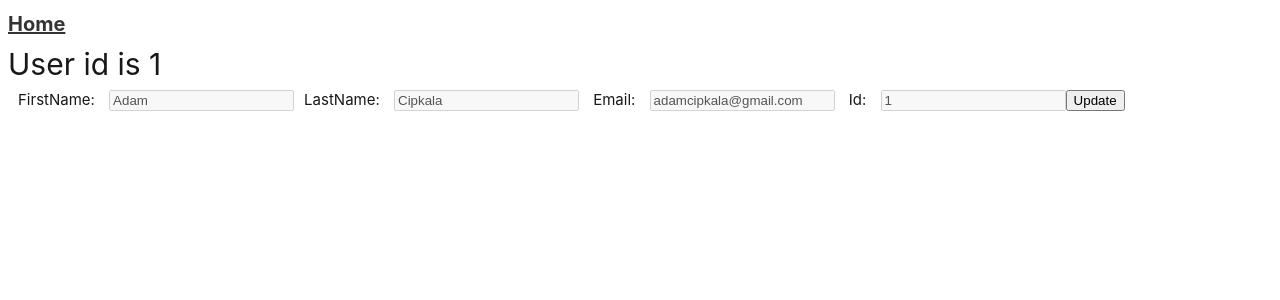
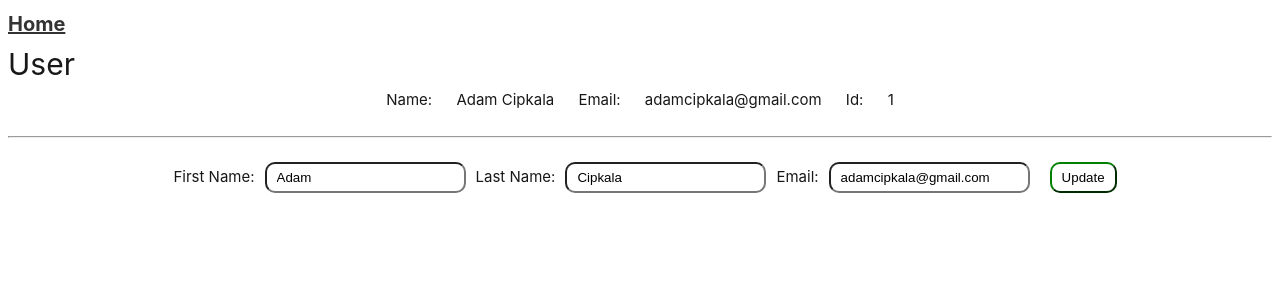
Before and after one commit to Zealand-CS/web-front, a Vue app: page /user/1 in a window 1280 px wide. Both pictures are taken after a click on the button "Update". Shown: the top 300 px of the page. Built offline with nearby package versions, Linux system fonts and the light colour scheme.

Commit message:
Update-User

```diff
--- a/src/components/UserComponent.vue
+++ b/src/components/UserComponent.vue
@@ -1,3 +1,13 @@
+<script lang="ts">
+export default {
+  data() {
+    return {
+      showInputs: false,
+    }
+  }
+}
+</script>
+
 <script setup lang="ts">
 import type { UserAPI } from '@/api/users.api';
 
@@ -8,25 +18,52 @@ defineProps<UserProps>();
 </script>
 
 <template>
-    <div>
-      <h1>User id is {{ user.id }}</h1>
-      <label for="FirstName">FirstName: </label>
-      <input type="text" id="FirstName" name="name" :value="user.firstName" disabled/>
-      <label for="LastName">LastName: </label>
-      <input type="text" id="LastName" name="lastname" :value="user.lastName" disabled />
+  <div>
+    <h1>User</h1>
+
+    <div style="text-align: center">
+      <label for="Name">Name: </label>
+      <label id="Name" name="name" :value="user.firstName + ' ' + user.lastName">{{ user.firstName + ' ' + user.lastName }}</label>
 
       <label for="Email"> Email: </label>
-      <input type="text" id="Email" name="email" :value="user.email" disabled/>
+      <label id="Email" name="email" :value="user.email">{{ user.email }}</label>
       <label for="ID"> Id: </label>
-      <input type="text" id="ID" name="id" :value="user.id" disabled/>
-
+      <label id="ID" name="id" :value="user.id">{{ user.id }}</label>
       <span>
-        <button>Update</button>
+        <button v-if="!showInputs" @click="showInputs = !showInputs" class="update-button button">Update</button>
       </span>
     </div>
-  </template>
-
+    <br>
+    <hr>
+    <br>
+    <div v-if="showInputs" style="text-align: center" >
+      <label for="firstNameInput">First Name:</label>
+      <input id="firstNameInput" v-model="user.firstName" class="update-input"/>
+      <label for="lastNameInput">Last Name:</label>
+      <input id="lastNameInput" v-model="user.lastName" class="update-input" />
+      <label for="emailInput">Email:</label>
+      <input id="emailInput" v-model="user.email" class="update-input"/>
+      <span>
+        <button @click="showInputs = !showInputs" class="update-button button">Update</button>
+      </span>
+    </div>
+  </div>
+</template>
 
 <style scoped>
-
+.update-button {
+  border-color: green ;
+  background-color: white;
+  margin-left: 20px;
+}
+.button {
+    border-radius: 10px;
+    padding: 6px 10px;
+    font-weight: 100;
+  }
+  .update-input {
+    border-radius: 10px;
+    padding: 6px 10px;
+    font-weight: 100;
+  }
 </style>
--- a/src/views/Home.vue
+++ b/src/views/Home.vue
@@ -68,7 +68,6 @@ export default defineComponent({
     font-weight: 100;
     width: 60px;
   }
-
   label {
     margin-right: 10px;
     margin-left: 10px;
```
